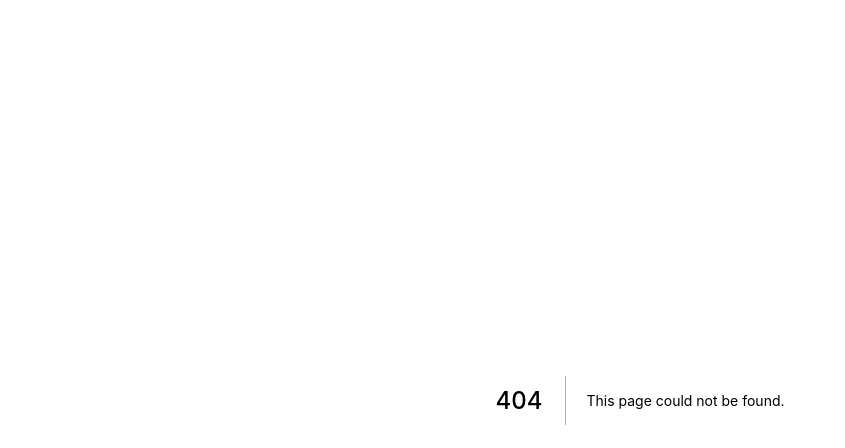
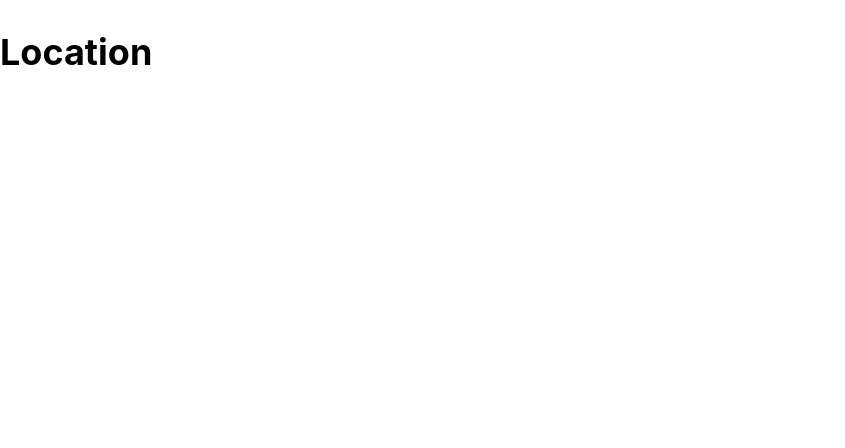
Before and after one commit to Ravelonarivo/toriko, a Next.js app: page /location/1 in a window 1280 px wide. Before the commit this address had no page. Shown: the top 448 px of the page, without its empty margins (0-845 px from the left). Built offline with nearby package versions, Linux system fonts and the light colour scheme.

Commit message:
add page location

```diff
--- /dev/null
+++ b/pages/location/[locationId].js
@@ -0,0 +1,9 @@
+const Location = () => {
+	return (
+		<div>
+			<h1>Location</h1>
+		</div>
+	);
+};
+
+export default Location;
```
